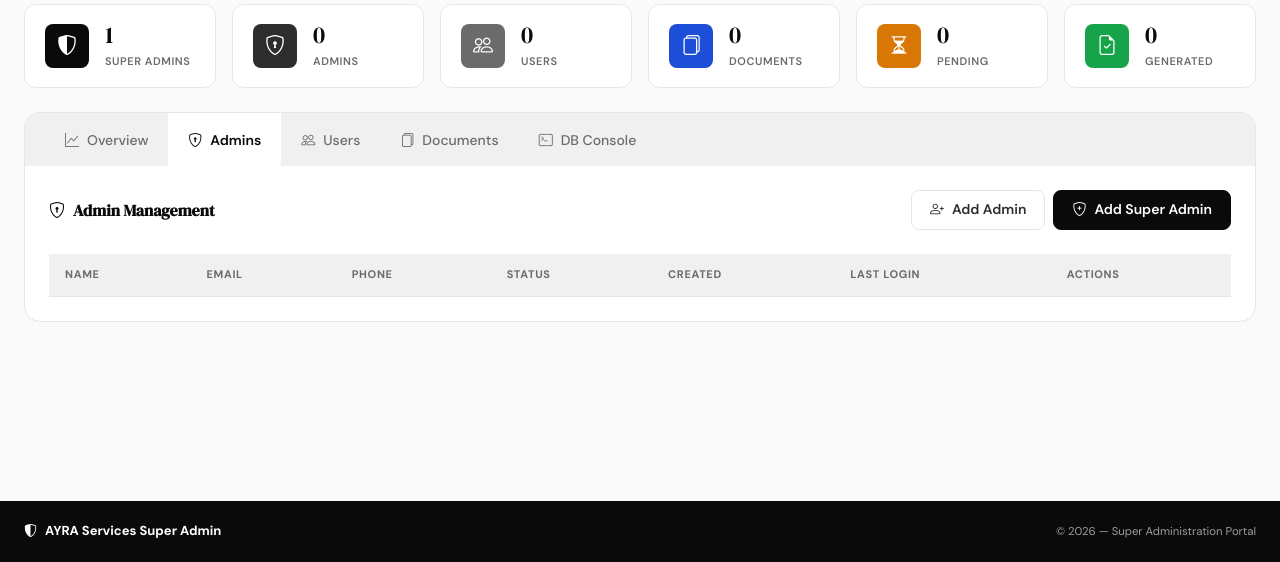
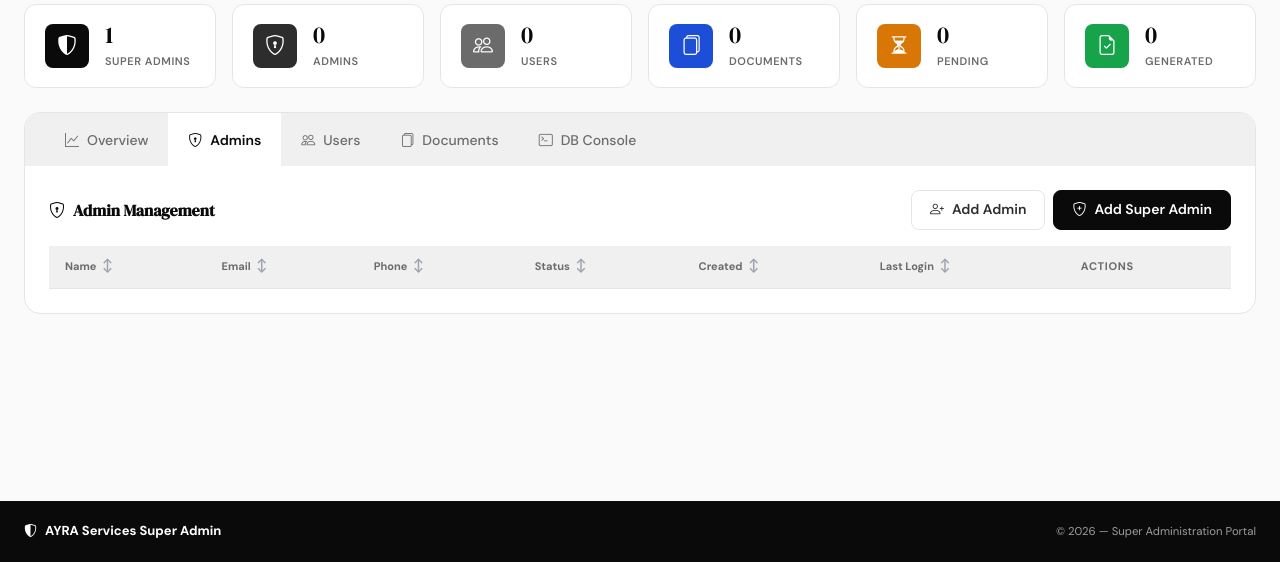
Before and after one commit to Sanjay-Dilip-357/Ayra-Test, a Flask app: template templates/super_admin_dashboard.html in a window 1280 px wide, after a click on "Admins". Shown: the part 238-800 px from the top of the page. Run offline with Flask 3, Linux system fonts and the light colour scheme; the template is opened without the code that fills it: most values are stand-ins (such as "Sample title", 1, 10 or a date in 2020); lists and menus that the app fills with data are empty; parts of the project's set-up code (start-up, migrations or seed data) failed here and were passed over; some libraries are stand-ins or nearby versions.

Commit message:
Update super_admin_dashboard.html

```diff
--- a/templates/super_admin_dashboard.html
+++ b/templates/super_admin_dashboard.html
@@ -789,6 +789,39 @@
 
         .user-avatar-green {
             background: linear-gradient(135deg, #11998e 0%, #38ef7d 100%);
+        }
+
+        /* Table header sort button */
+        .table-sort-btn {
+            background: transparent;
+            border: none;
+            padding: 0;
+            margin: 0;
+            color: inherit;
+            font: inherit;
+            font-weight: 700;
+            display: inline-flex;
+            align-items: center;
+            gap: 0.35rem;
+            cursor: pointer;
+        }
+
+        .table-sort-btn:hover {
+            color: #1d4ed8;
+        }
+
+        .table-sort-btn .sort-arrow {
+            font-size: 0.8rem;
+            color: #9ca3af;
+            line-height: 1;
+        }
+
+        .table-sort-btn.active {
+            color: #1d4ed8;
+        }
+
+        .table-sort-btn.active .sort-arrow {
+            color: #1d4ed8;
         }
     </style>
 </head>
@@ -1032,7 +1065,7 @@
                     <!-- Admins Tab -->
                     <div class="tab-pane fade" id="admins" role="tabpanel" aria-labelledby="admins-tab">
                         <div class="tab-content-card">
-                            <div class="d-flex flex-wrap justify-content-between align-items-center mb-4 gap-2">
+                            <div class="d-flex flex-wrap justify-content-between align-items-center mb-3 gap-2">
                                 <h5 class="section-title mb-0"><i class="bi bi-shield-lock"></i> Admin Management</h5>
                                 <div class="d-flex gap-2 flex-wrap">
                                     <a href="/setup-admin" class="btn btn-secondary" data-testid="add-admin-btn">
@@ -1044,16 +1077,50 @@
                                     </a>
                                 </div>
                             </div>
+
+
                             <div class="table-responsive">
                                 <table class="data-table" id="adminsTable">
                                     <thead>
                                         <tr>
-                                            <th>Name</th>
-                                            <th>Email</th>
-                                            <th>Phone</th>
-                                            <th>Status</th>
-                                            <th>Created</th>
-                                            <th>Last Login</th>
+                                            <th>
+                                                <button type="button" class="table-sort-btn" data-table="admins"
+                                                    data-field="name" onclick="setTableSort('admins','name')">
+                                                    Name <span class="sort-arrow">↕</span>
+                                                </button>
+                                            </th>
+                                            <th>
+                                                <button type="button" class="table-sort-btn" data-table="admins"
+                                                    data-field="email" onclick="setTableSort('admins','email')">
+                                                    Email <span class="sort-arrow">↕</span>
+                                                </button>
+                                            </th>
+                                            <th>
+                                                <button type="button" class="table-sort-btn" data-table="admins"
+                                                    data-field="phone" onclick="setTableSort('admins','phone')">
+                                                    Phone <span class="sort-arrow">↕</span>
+                                                </button>
+                                            </th>
+                                            <th>
+                                                <button type="button" class="table-sort-btn" data-table="admins"
+                                                    data-field="status" onclick="setTableSort('admins','status')">
+                                                    Status <span class="sort-arrow">↕</span>
+                                                </button>
+                                            </th>
+                                            <th>
+                                                <button type="button" class="table-sort-btn" data-table="admins"
+                                                    data-field="created_at"
+                                                    onclick="setTableSort('admins','created_at')">
+                                                    Created <span class="sort-arrow">↕</span>
+                                                </button>
+                                            </th>
+                                            <th>
+                                                <button type="button" class="table-sort-btn" data-table="admins"
+                                                    data-field="last_login"
+                                                    onclick="setTableSort('admins','last_login')">
+                                                    Last Login <span class="sort-arrow">↕</span>
+                                                </button>
+                                            </th>
                                             <th>Actions</th>
                                         </tr>
                                     </thead>
@@ -1073,23 +1140,36 @@
                     <!-- Users Tab -->
                     <div class="tab-pane fade" id="users" role="tabpanel" aria-labelledby="users-tab">
                         <div class="tab-content-card">
-                            <div class="d-flex flex-wrap justify-content-between align-items-center mb-4 gap-2">
+                            <div class="d-flex flex-wrap justify-content-between align-items-center mb-3 gap-2">
                                 <h5 class="section-title mb-0"><i class="bi bi-people"></i> User Management</h5>
                                 <button type="button" class="btn btn-primary" onclick="showAddUserModal()"
                                     data-testid="add-user-btn">
                                     <i class="bi bi-person-plus"></i> Add User
                                 </button>
                             </div>
+
+
                             <div class="table-responsive">
                                 <table class="data-table" id="usersTable">
                                     <thead>
                                         <tr>
-                                            <th>Name</th>
+                                            <th>
+                                                <button type="button" class="table-sort-btn" data-table="users"
+                                                    data-field="name" onclick="setTableSort('users','name')">
+                                                    Name <span class="sort-arrow">↕</span>
+                                                </button>
+                                            </th>
                                             <th>Email</th>
                                             <th>Phone</th>
                                             <th>Documents</th>
                                             <th>Status</th>
-                                            <th>Last Login</th>
+                                            <th>
+                                                <button type="button" class="table-sort-btn" data-table="users"
+                                                    data-field="last_login"
+                                                    onclick="setTableSort('users','last_login')">
+                                                    Last Login <span class="sort-arrow">↕</span>
+                                                </button>
+                                            </th>
                                             <th>Actions</th>
                                         </tr>
                                     </thead>
@@ -1107,7 +1187,7 @@
                     <!-- Documents Tab -->
                     <div class="tab-pane fade" id="documents" role="tabpanel" aria-labelledby="documents-tab">
                         <div class="tab-content-card">
-                            <div class="d-flex flex-wrap justify-content-between align-items-center mb-4 gap-2">
+                            <div class="d-flex flex-wrap justify-content-between align-items-center mb-3 gap-2">
                                 <h5 class="section-title mb-0"><i class="bi bi-files"></i> All Documents</h5>
                                 <div class="d-flex gap-2 flex-wrap" role="group" aria-label="Document filters">
                                     <button type="button" class="btn btn-sm btn-primary" onclick="filterDocs('all')"
@@ -1123,15 +1203,32 @@
                                         data-testid="filter-generated">Generated</button>
                                 </div>
                             </div>
+
                             <div class="table-responsive">
                                 <table class="data-table" id="docsTable">
                                     <thead>
                                         <tr>
-                                            <th>User</th>
-                                            <th>Old Name</th>
+                                            <th>
+                                                <button type="button" class="table-sort-btn" data-table="docs"
+                                                    data-field="user_name" onclick="setTableSort('docs','user_name')">
+                                                    User <span class="sort-arrow">↕</span>
+                                                </button>
+                                            </th>
+                                            <th>
+                                                <button type="button" class="table-sort-btn" data-table="docs"
+                                                    data-field="old_name" onclick="setTableSort('docs','old_name')">
+                                                    Old Name <span class="sort-arrow">↕</span>
+                                                </button>
+                                            </th>
                                             <th>Template</th>
                                             <th>Status</th>
-                                            <th>Modified</th>
+                                            <th>
+                                                <button type="button" class="table-sort-btn" data-table="docs"
+                                                    data-field="modified_at"
+                                                    onclick="setTableSort('docs','modified_at')">
+                                                    Modified <span class="sort-arrow">↕</span>
+                                                </button>
+                                            </th>
                                         </tr>
                                     </thead>
                                     <tbody id="docsTableBody" data-testid="docs-table-body"></tbody>
```
